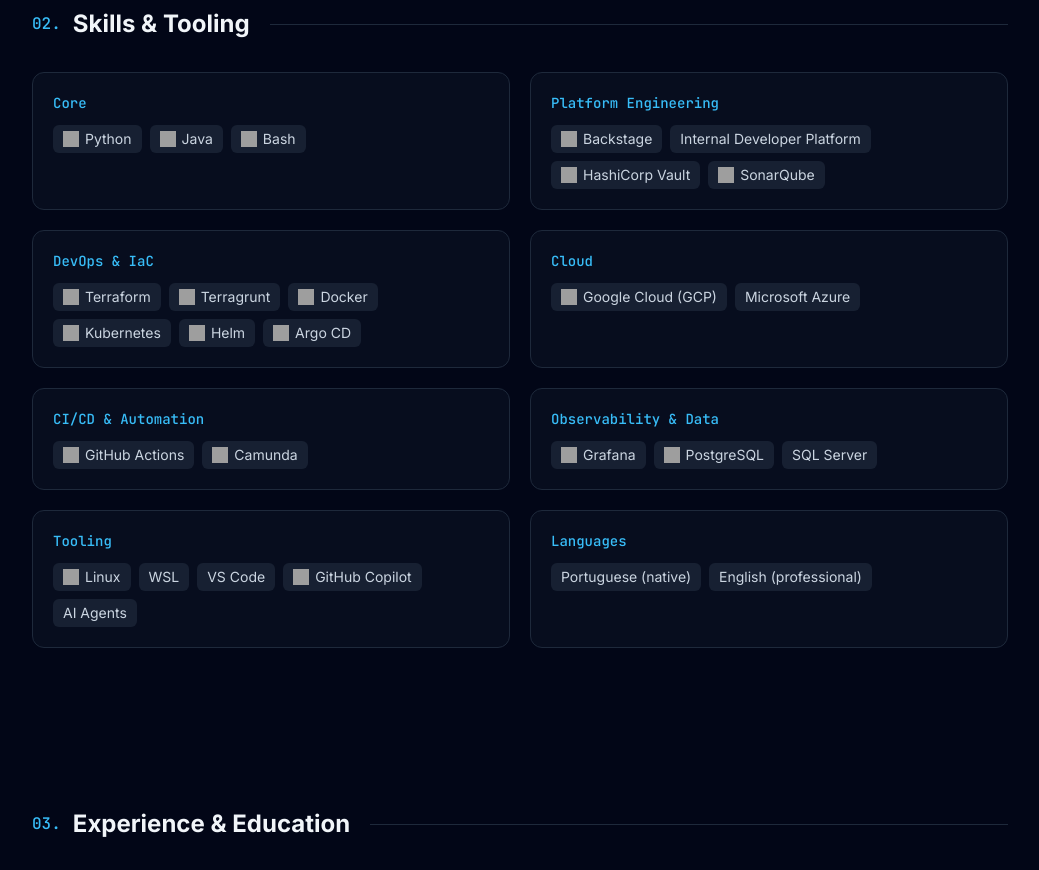
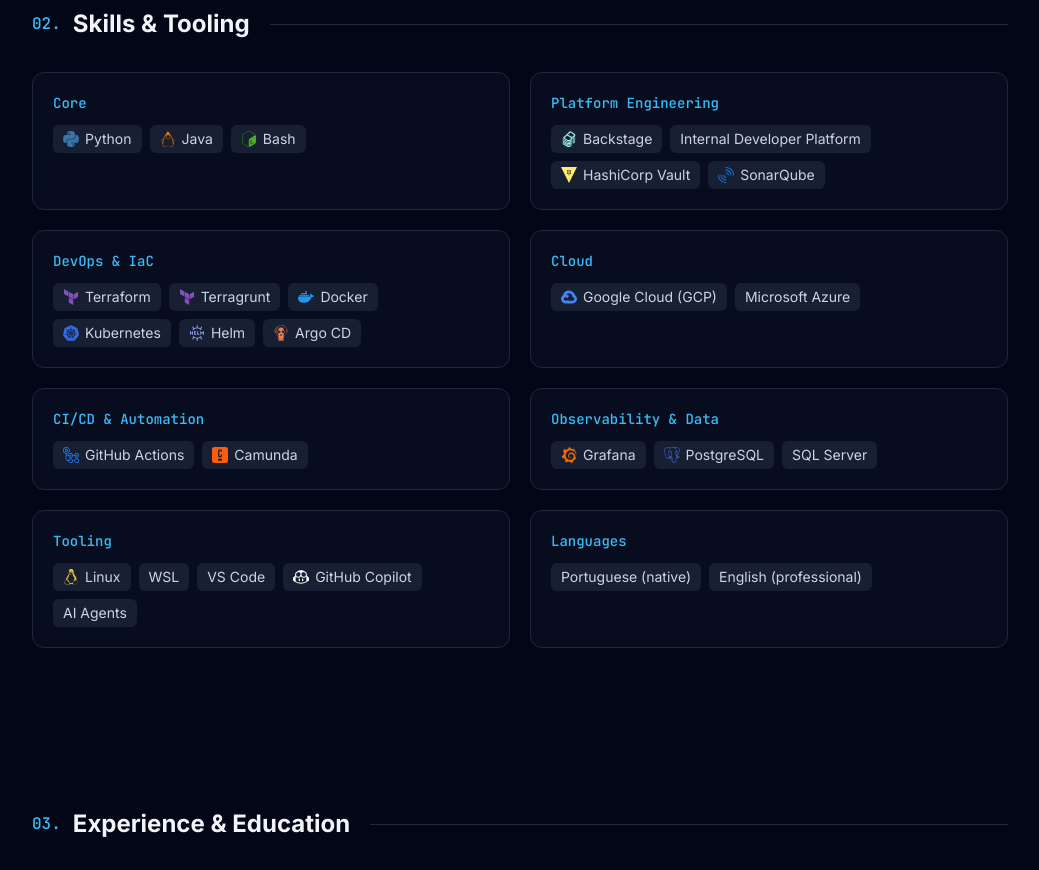
Before and after one commit to paparuco/cv-website, a React (Vite) app: page / in a window 1280 px wide. Shown: the part 960-1830 px from the top of the page, without its empty margins (120-1159 px from the left). Built offline with nearby package versions, Linux system fonts and the light colour scheme; grey boxes are pictures that could not be loaded.

Commit message:
Bundle skill icons via simple-icons package instead of CDN

```diff
--- a/package.json
+++ b/package.json
@@ -11,7 +11,8 @@
   },
   "dependencies": {
     "react": "^18.3.1",
-    "react-dom": "^18.3.1"
+    "react-dom": "^18.3.1",
+    "simple-icons": "^16.24.0"
   },
   "devDependencies": {
     "@vitejs/plugin-react": "^4.3.4",
--- a/src/components/Skills.jsx
+++ b/src/components/Skills.jsx
@@ -1,9 +1,22 @@
 import { skills } from '../data/cv'
+import { iconMap } from '../icons'
 
-// Build a Simple Icons CDN URL. Optional brand-color override keeps near-black
-// logos (Linux, Copilot) visible on the dark background.
-function iconUrl({ icon, color }) {
-  return `https://cdn.simpleicons.org/${icon}${color ? `/${color}` : ''}`
+// Render a bundled Simple Icon as inline SVG. `color` overrides the brand hex
+// (used for near-black logos like Linux/Copilot so they stay visible on dark).
+function BrandIcon({ slug, color }) {
+  const icon = iconMap[slug]
+  if (!icon) return null
+  return (
+    <svg
+      role="img"
+      aria-hidden="true"
+      viewBox="0 0 24 24"
+      className="h-4 w-4 shrink-0"
+      fill={`#${color || icon.hex}`}
+    >
+      <path d={icon.path} />
+    </svg>
+  )
 }
 
 export default function Skills() {
@@ -21,21 +34,7 @@
                 key={item.name}
                 className="inline-flex items-center gap-1.5 rounded-md bg-slate-800/70 px-2.5 py-1 text-sm text-slate-300"
               >
-                {item.icon && (
-                  <img
-                    src={iconUrl(item)}
-                    alt=""
-                    aria-hidden="true"
-                    width="16"
-                    height="16"
-                    loading="lazy"
-                    className="h-4 w-4"
-                    // Hide gracefully if a logo ever 404s, leaving just the label.
-                    onError={(e) => {
-                      e.currentTarget.style.display = 'none'
-                    }}
-                  />
-                )}
+                {item.icon && <BrandIcon slug={item.icon} color={item.color} />}
                 {item.name}
               </span>
             ))}
--- a/src/data/cv.js
+++ b/src/data/cv.js
@@ -32,7 +32,7 @@
     group: 'Core',
     items: [
       { name: 'Python', icon: 'python' },
-      { name: 'Java', icon: 'openjdk' },
+      { name: 'Java', icon: 'openjdk', color: 'E76F00' }, // openjdk logo is black; use Java orange
       { name: 'Bash', icon: 'gnubash' },
     ],
   },
@@ -52,7 +52,7 @@
       { name: 'Terragrunt', icon: 'terraform' },
       { name: 'Docker', icon: 'docker' },
       { name: 'Kubernetes', icon: 'kubernetes' },
-      { name: 'Helm', icon: 'helm' },
+      { name: 'Helm', icon: 'helm', color: '8B9DF0' }, // brand navy is too dark on the dark bg
       { name: 'Argo CD', icon: 'argo' },
     ],
   },
--- /dev/null
+++ b/src/icons.js
@@ -0,0 +1,48 @@
+// Bundled brand icons from the `simple-icons` package.
+// Only the icons imported here are included in the build (tree-shaken),
+// so the bundle stays small and nothing is fetched from a CDN at runtime.
+//
+// To add a new skill icon: find its slug on https://simpleicons.org, import the
+// matching `si<Slug>` export below, and add it to the map keyed by that slug
+// (the same slug string you use in src/data/cv.js).
+import {
+  siPython,
+  siOpenjdk,
+  siGnubash,
+  siBackstage,
+  siVault,
+  siSonarqubeserver,
+  siTerraform,
+  siDocker,
+  siKubernetes,
+  siHelm,
+  siArgo,
+  siGooglecloud,
+  siGithubactions,
+  siCamunda,
+  siGrafana,
+  siPostgresql,
+  siLinux,
+  siGithubcopilot,
+} from 'simple-icons'
+
+export const iconMap = {
+  python: siPython,
+  openjdk: siOpenjdk,
+  gnubash: siGnubash,
+  backstage: siBackstage,
+  vault: siVault,
+  sonarqubeserver: siSonarqubeserver,
+  terraform: siTerraform,
+  docker: siDocker,
+  kubernetes: siKubernetes,
+  helm: siHelm,
+  argo: siArgo,
+  googlecloud: siGooglecloud,
+  githubactions: siGithubactions,
+  camunda: siCamunda,
+  grafana: siGrafana,
+  postgresql: siPostgresql,
+  linux: siLinux,
+  githubcopilot: siGithubcopilot,
+}
```
Also changed, not shown: 1 other file (tests, documents, lock files or other folders).
